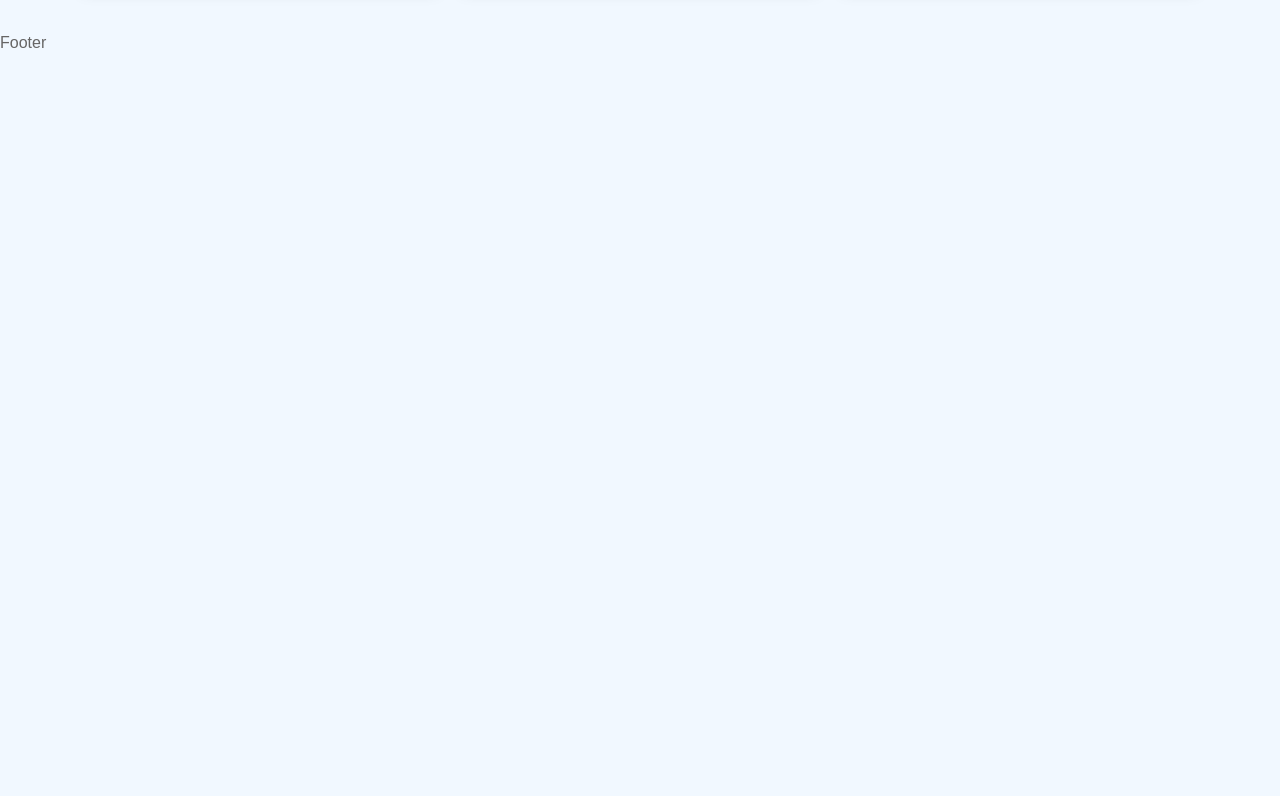
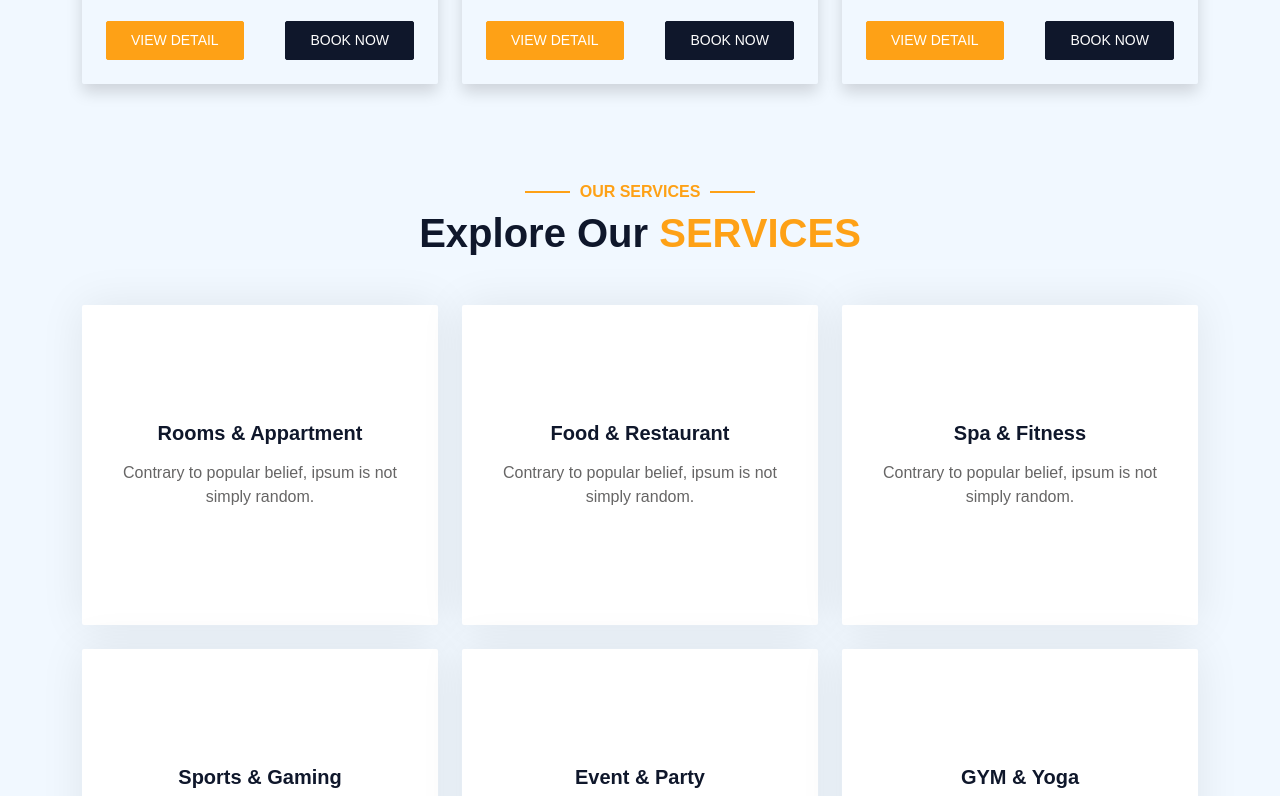
Before and after one commit to khazarglzd/hotel_reservation_app_react, a React (Create React App) app: page / in a window 1280 px wide. Shown: the part 2024-2820 px from the top of the page. Before the commit the page ends 2079 px from the top, so only its background shows below. Built offline with nearby package versions, Linux system fonts and the light colour scheme.

Commit message:
creating Service component

```diff
--- a/src/components/common/CommonHeading.jsx
+++ b/src/components/common/CommonHeading.jsx
@@ -1,9 +1,15 @@
-import React from 'react'
-
-const CommonHeading = () => {
+export default function CommonHeading({ heading, title, subtitle }) {
     return (
-        <div>CommonHeading</div>
-    )
+        <>
+            <div className="text-center wow fadeInUp" data-wow-delay="0.1s">
+                <h6 className="section-title text-center text-primary text-uppercase">
+                    {heading}
+                </h6>
+                <h1 className="mb-5">
+                    {subtitle}{" "}
+                    <span className="text-primary text-uppercase">{title}</span>
+                </h1>
+            </div>
+        </>
+    );
 }
-
-export default CommonHeading
--- a/src/components/home/Home.js
+++ b/src/components/home/Home.js
@@ -3,6 +3,7 @@ import Book from './Book'
 import Carousel from "./Carousel"
 import About from './About'
 import Rooms from './Rooms'
+import Service from "./Service"
 
 
 const Home = () => {
@@ -12,6 +13,7 @@ const Home = () => {
             <Book />
             <About />
             <Rooms />
+            <Service />
         </div>
     )
 }
--- a/src/components/home/Service.js
+++ b/src/components/home/Service.js
@@ -1,9 +1,31 @@
-import React from 'react'
+import React from "react";
+import CommonHeading from "../common/CommonHeading";
+import { services } from "../data/Data";
 
-const Service = () => {
+export default function Services() {
     return (
-        <div>Service</div>
-    )
+        <>
+            <div className="container-xxl py-5">
+                <div className="container">
+                    <div className="text-center wow fadeInUp" data-wow-delay="0.1s">
+                        <CommonHeading
+                            heading="Our Services"
+                            title="Services"
+                            subtitle="Explore Our"
+                        />
+                    </div>
+                    <div className="row g-4">
+                        {services.map((item, index) => (
+                            <div className="col-lg-4 col-md-6 wow fadeInUp" data-wow-delay="0.1s">
+                                <a className="service-item rounded" href="">
+                                    <h5 className="mb-3">{item.name}</h5>
+                                    <p className="text-body mb-0">{item.discription}</p>
+                                </a>
+                            </div>
+                        ))}
+                    </div>
+                </div>
+            </div>
+        </>
+    );
 }
-
-export default Service
```
